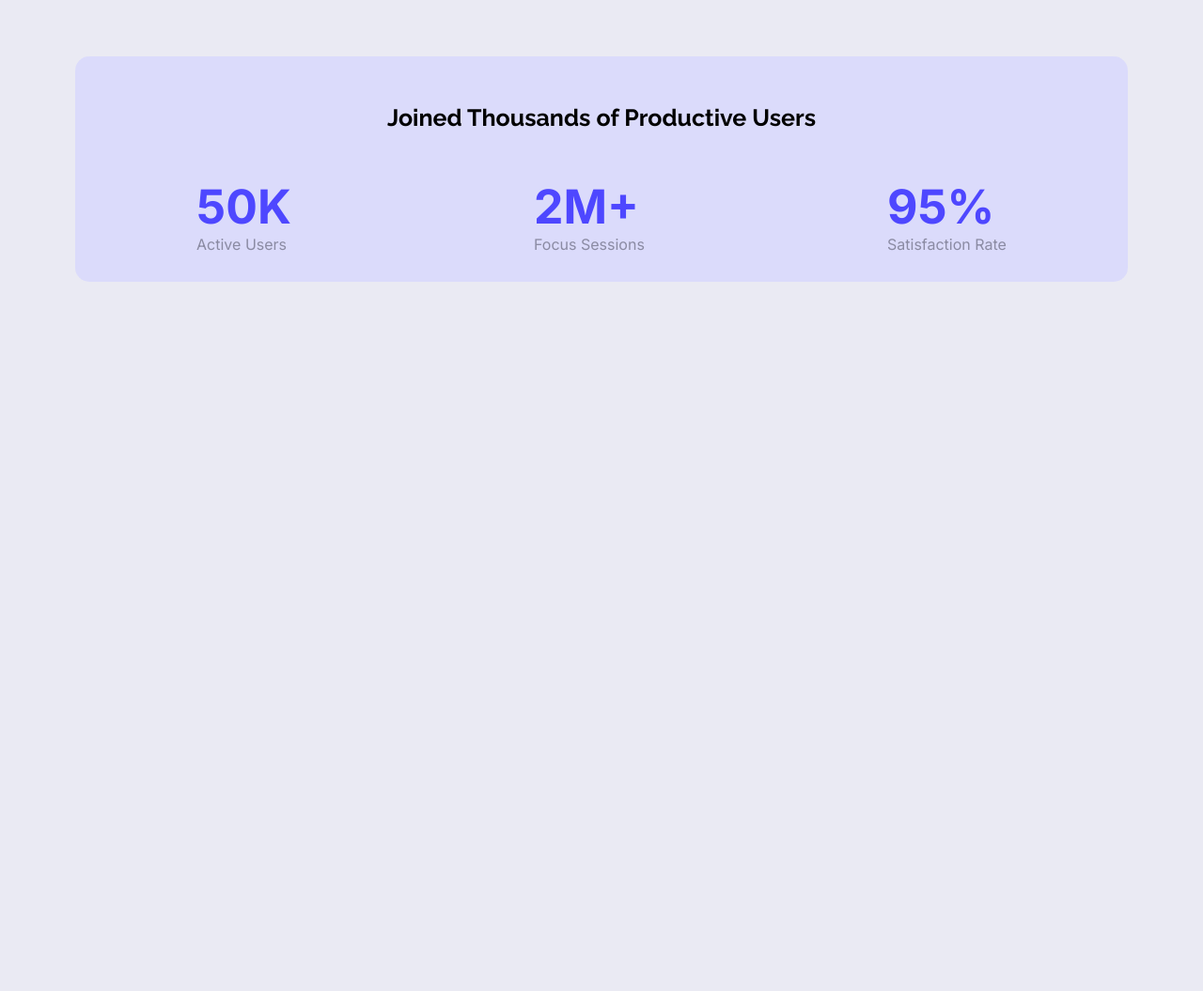
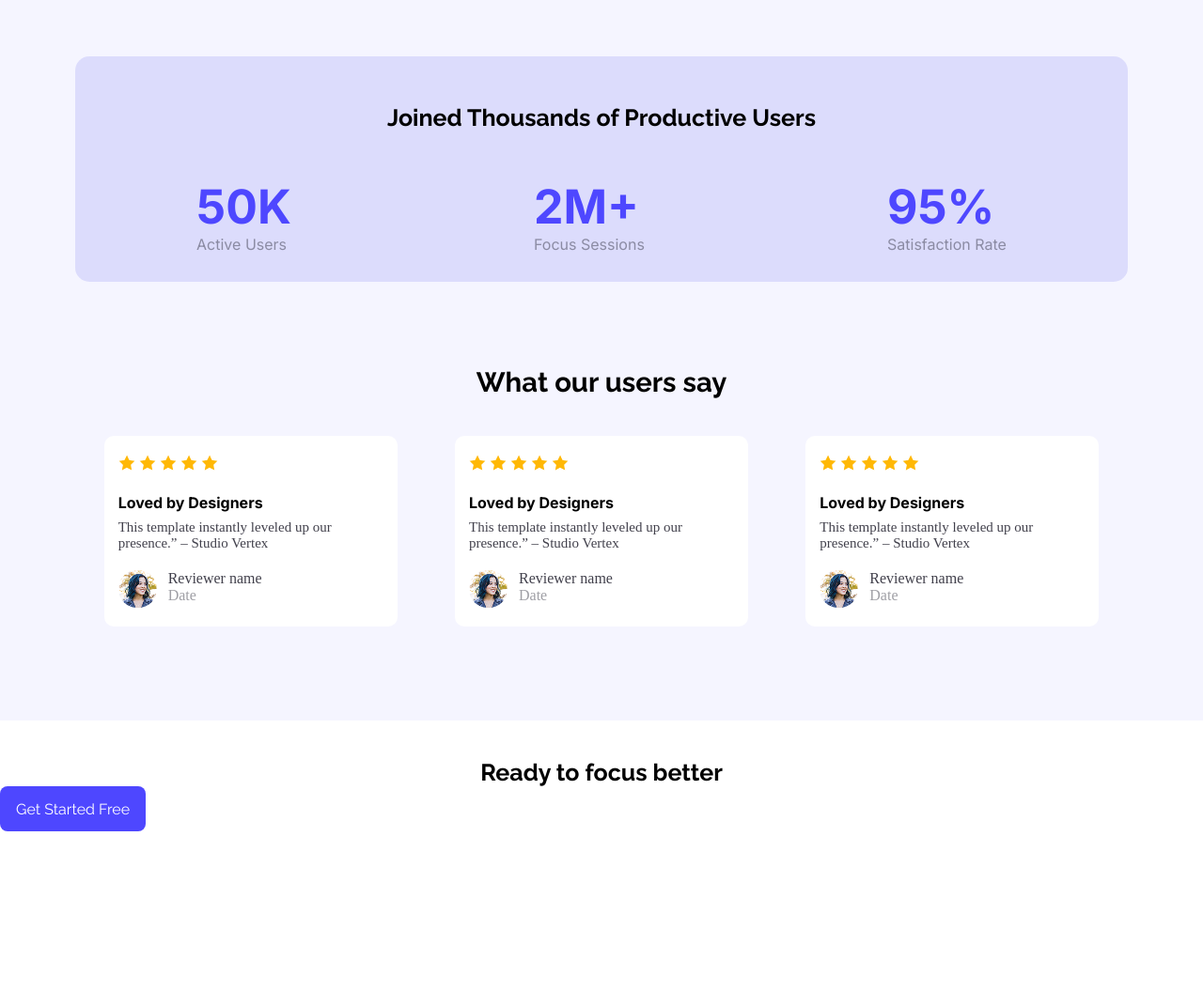
Before and after one commit to Farzana-Akter-Alo/my-first-assignment, a plain HTML site: page index.html in a window 1280 px wide. Shown: the part 912-1967 px from the top of the page at 94% size. Before the commit the page ends 1212 px from the top, so only its background shows below. Drawn offline with Linux system fonts and the light colour scheme.

Commit message:
fourth commit

```diff
--- a/index.html
+++ b/index.html
@@ -87,6 +87,119 @@
 
     </section>
     <!-- second section end -->
+
+    <!-- third section start  -->
+    <section id="section-3">
+
+      <div id="div-container-2">
+        <h3>What our users say</h3>
+      </div>
+
+
+      <div id="section-3-0">
+
+
+
+
+        <div class="div-2">
+          <div id="review">
+
+            <img src="./Assets/icon-star.png" alt="">
+            <img src="./Assets/icon-star.png" alt="">
+            <img src="./Assets/icon-star.png" alt="">
+            <img src="./Assets/icon-star.png" alt="">
+            <img src="./Assets/icon-star.png" alt="">
+
+            <h4>Loved by Designers</h4>
+            <p>This template instantly leveled up our <br> presence.” – Studio Vertex</p>
+          </div>
+
+          <div id="review-img">
+            <img src="./Assets/avatar.png" alt="">
+            <p>Reviewer name <br>
+              <span>Date</span>
+            </p>
+          </div>
+
+        </div>
+
+
+
+
+
+        <div class="div-2">
+          <div id="review">
+
+            <img src="./Assets/icon-star.png" alt="">
+            <img src="./Assets/icon-star.png" alt="">
+            <img src="./Assets/icon-star.png" alt="">
+            <img src="./Assets/icon-star.png" alt="">
+            <img src="./Assets/icon-star.png" alt="">
+
+            <h4>Loved by Designers</h4>
+            <p>This template instantly leveled up our <br> presence.” – Studio Vertex</p>
+          </div>
+
+          <div id="review-img">
+            <img src="./Assets/avatar.png" alt="">
+            <p>Reviewer name <br>
+              <span>Date</span>
+            </p>
+          </div>
+
+        </div>
+
+
+
+
+        <div class="div-2">
+          <div id="review">
+
+            <img src="./Assets/icon-star.png" alt="">
+            <img src="./Assets/icon-star.png" alt="">
+            <img src="./Assets/icon-star.png" alt="">
+            <img src="./Assets/icon-star.png" alt="">
+            <img src="./Assets/icon-star.png" alt="">
+
+            <h4>Loved by Designers</h4>
+            <p>This template instantly leveled up our <br> presence.” – Studio Vertex</p>
+          </div>
+
+          <div id="review-img">
+            <img src="./Assets/avatar.png" alt="">
+            <p>Reviewer name <br>
+              <span>Date</span>
+            </p>
+          </div>
+
+        </div>
+
+
+
+
+      </div>
+
+
+    </section>
+    <!-- third section end -->
+
+
+
+    <!-- fourth section start  -->
+    <section id="section-4">
+
+      <div class="div-3">
+        <h2>Ready to focus better</h2>
+        <button>Get Started Free</button>
+        <!-- <img src="./Assets/wc-big.png" alt=""> -->
+      </div>
+
+
+    </section>
+    <!-- fourth section end -->
+
+
+
   </main>
   <footer>
 
--- a/style/style.css
+++ b/style/style.css
@@ -14,7 +14,7 @@
 }
 
 body {
-  background-color: #eaeaf3;
+  background-color: #f5f5ff;
 }
 
 #nav-container {
@@ -153,11 +153,110 @@ body {
 .div div h2 {
   font-family: inter;
   font-size: 50px;
-  color:#4E47FF;
+  color: #4E47FF;
 }
 
-.div div p{
+.div div p {
   font-family: inter;
   font-weight: regular;
   color: #25243270;
 }
+
+
+#div-container-2 {
+  font-family: raleway;
+  font-size: 25px;
+  font-weight: bold;
+  text-align: center;
+  padding-top: 90px;
+}
+
+.div-2 {
+  background-color: #FFFFFF;
+  margin-top: 40px;
+  padding-left: 15px;
+  padding-right: 70px;
+  border-radius: 10px;
+}
+
+#review img {
+  margin-top: 20px;
+  margin-bottom: 20px;
+}
+
+#review h4 {
+  font-family: inter;
+  font-weight: 800px;
+  padding-bottom: 8px;
+}
+
+#review p {
+  font-size: 15px;
+  color: #1a1927d3;
+  padding-bottom: 20px;
+}
+
+#review-img {
+  display: flex;
+  gap: 12px;
+  padding-bottom: 20px;
+}
+
+
+#review-img img {
+  border-radius: 50px;
+}
+
+
+#review-img p {
+  color: #1a1927d3;
+}
+
+span {
+  color: #25243270;
+}
+
+
+#section-3-0 {
+  display: flex;
+  justify-content: space-around;
+  margin-left: 80px;
+  margin-right: 80px;
+
+}
+
+
+#section-4 {
+  background-color: #FFFFFF;
+  margin-top: 100px;
+}
+
+
+
+.div-3 h2 {
+  font-family: raleway;
+  font-size: 25px;
+  font-weight: bold;
+  text-align: center;
+  padding-top: 40px;
+}
+
+.div-3 button {
+  color: #FFFFFF;
+  background-color: #4E47FF;
+  height: 48px;
+  width: 155px;
+  border: none;
+  font-size: 16px;
+  border-radius: 8px;
+  font-family: raleway;
+  margin-bottom: 170px;
+  text-align: center;
+  padding: 0px, auto;
+
+
+}
+
+.div-3 img {
+  width: 550px;
+}
```
